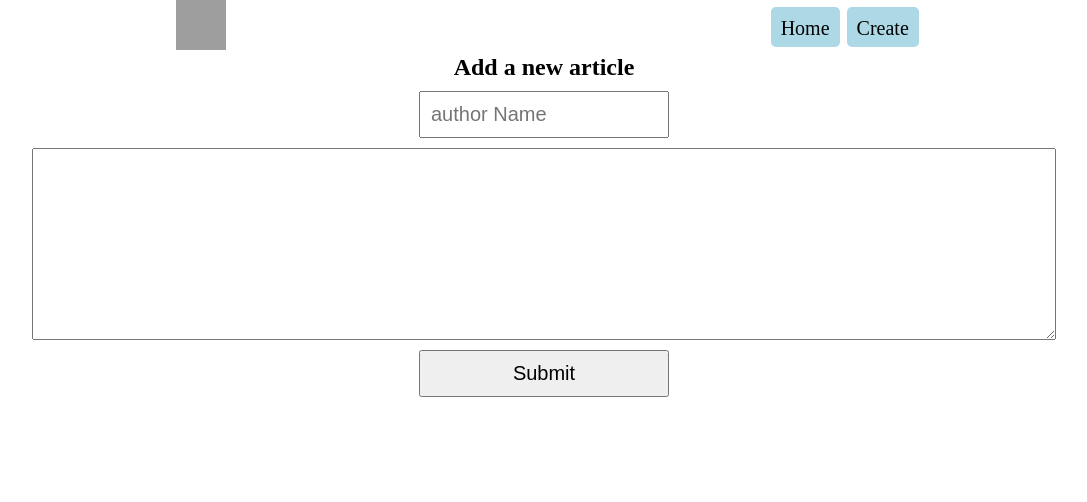
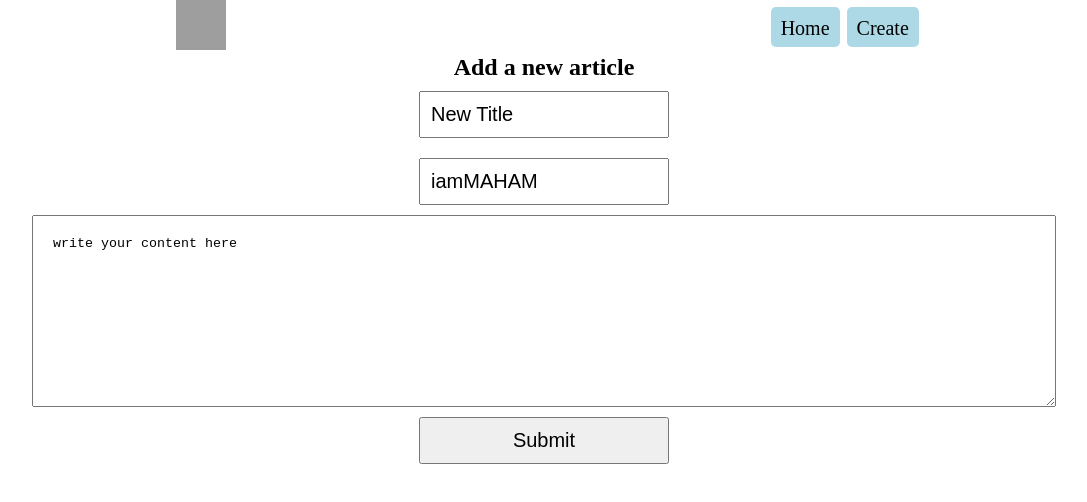
Before and after one commit to iamMAHAM/NaN_form, a React (Create React App) app in the folder javaScript/framework/reactJs/first-app/: page /add in a window 1280 px wide. Shown: the top 502 px of the page, without its empty margins (96-1183 px from the left). Built offline with nearby package versions, Linux system fonts and the light colour scheme; grey boxes are pictures that could not be loaded.

Commit message:
update add.json

```diff
--- a/javaScript/framework/reactJs/first-app/src/Add.js
+++ b/javaScript/framework/reactJs/first-app/src/Add.js
@@ -1,12 +1,51 @@
+import { useState } from "react";
+import postData from "./postData";
+
 const Add = () => {
+
+    const [title, setTitle] = useState("New Title")
+    const [author, setAuthor] = useState("iamMAHAM")
+    const [content, setContent] = useState("write your content here")
+    const [isPosting, setIsPositing] = useState(false)
+    const [addSuccess, setAddSuccess] = useState(false)
+
+    const handleAddArticle = (e)=>{
+        e.preventDefault()
+        const tmp = new Date().toISOString().split("T")
+        const date = tmp[0] + " " + tmp[1]
+        const new_article = {
+            id: null,
+            title: title,
+            realeaseDate: date,
+            content: content,
+            author: author
+        }
+        setIsPositing(true)
+        setTimeout(()=>{
+            postData("http://localhost:8000/blogs/", new_article, (res)=>{
+                console.log(res)
+                setIsPositing(false)
+                setAddSuccess(true)
+            })
+        }, 2000)
+    }
     return (
         <div className="create">
             <h2>Add a new article</h2>
             <div className="addFormular">
-                <form className="form">
-                    <input type="text" name="author" placeholder="author Name"/>
-                    <textarea name="content" cols="30" rows="10"></textarea>
+                <form onSubmit={ handleAddArticle} className="form">
+                    <input type="text" name="title"
+                    onChange={((e)=>{setTitle(e.target.value)})}
+                    value={title} placeholder="A title"/>
+                    <input type="text" name="author"
+                    onChange={((e)=>{setAuthor(e.target.value)})}
+                    value={author} placeholder="author Name"/>
+                    <textarea name="content" cols="50"
+                    onChange={((e)=>{setContent(e.target.value)})}
+                    value={content} rows="10"></textarea>
                     <button type="submit">Submit</button>
+                    {isPosting && <div className="error">posting your data</div>}
+                    {addSuccess && <div className="error">Article ajouté avec success</div>}
                 </form>
             </div>
         </div>
```
